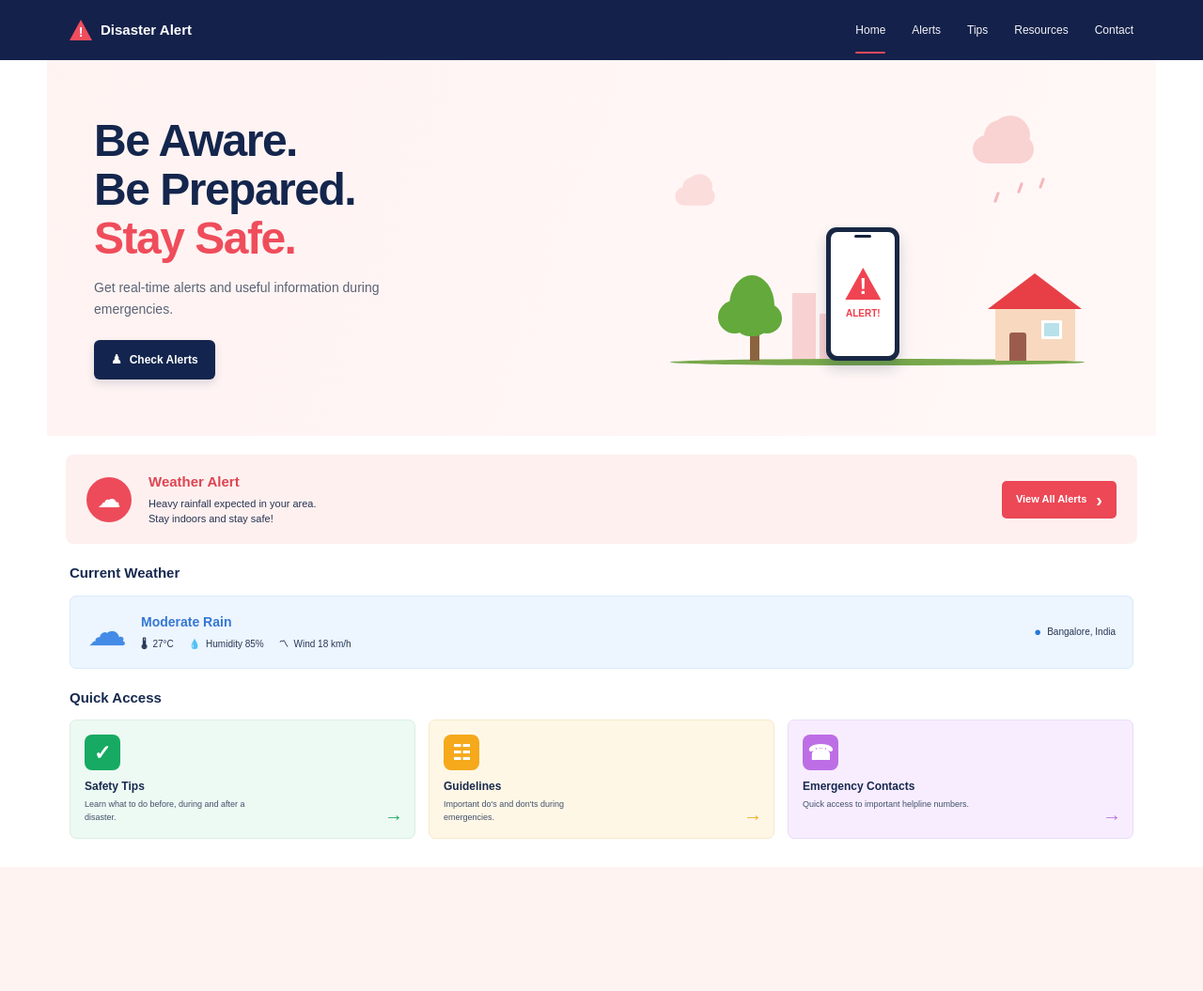
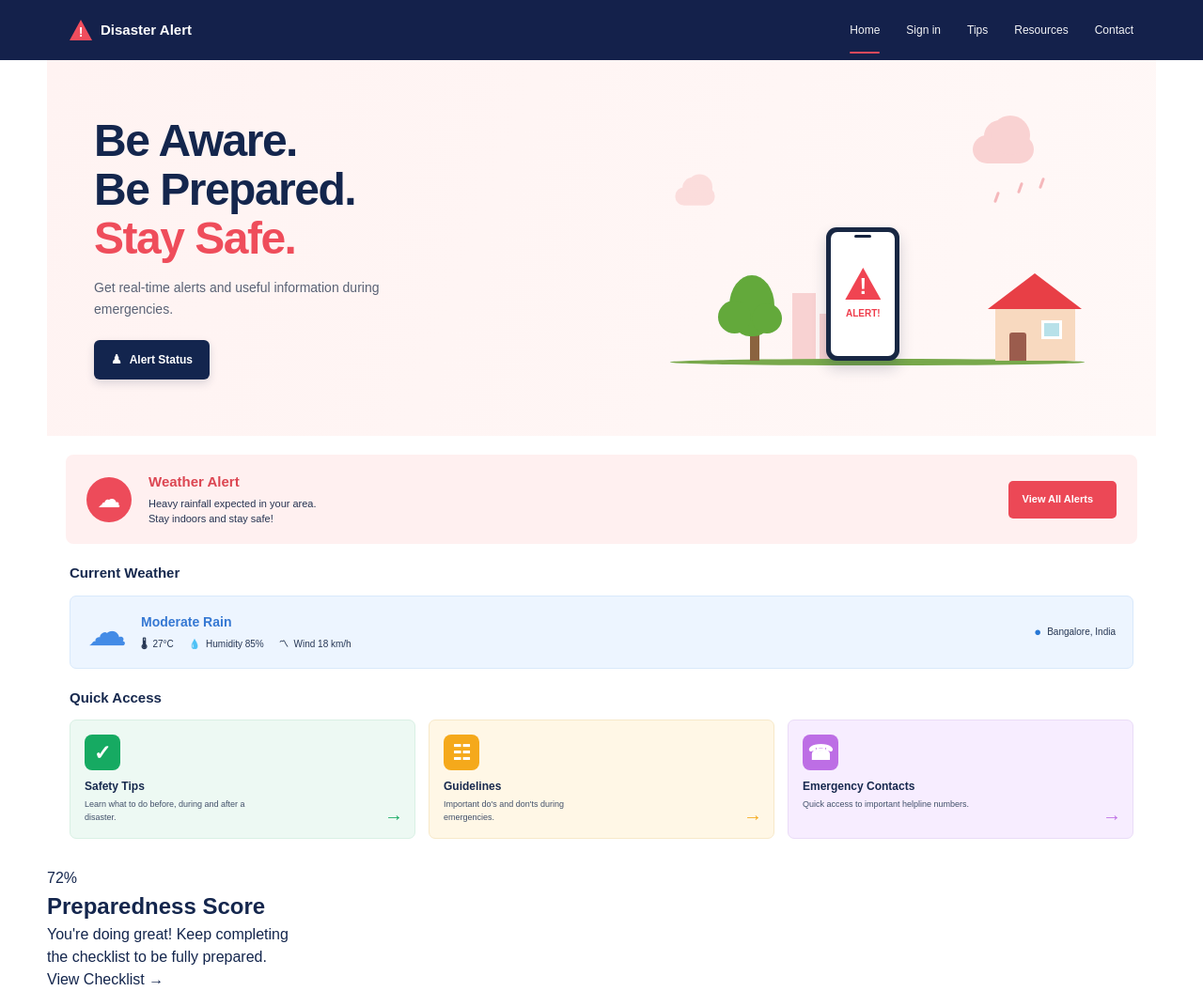
Before and after one commit to kakadraj7-del/DisasterSafe, a Flask app: page / in a window 1280 px wide. Shown: the whole page at 94% size. Before the commit the page ends 923 px from the top, so only its background shows below. Run offline with Flask 3, Linux system fonts and the light colour scheme.

Commit message:
update frontend

```diff
--- a/templates/index.html
+++ b/templates/index.html
@@ -51,7 +51,7 @@
                 </a>
 
                 <a href="#alerts">
-                    Alerts
+                    Sign in
                 </a>
 
                 <a href="#tips">
@@ -98,7 +98,7 @@
 
                 <a href="#alerts" class="primary-button">
                     <span class="button-icon">♟</span>
-                    Check Alerts
+                    Alert Status
                 </a>
 
             </div>
@@ -200,7 +200,7 @@
 
             <a href="#" class="alert-button">
                 View All Alerts
-                <span>›</span>
+                <span></span>
             </a>
 
         </section>
@@ -371,6 +371,53 @@
 
         </section>
 
+        <!-- =========================
+         PREPAREDNESS SCORE
+         ========================== -->
+
+        <section class="preparedness-section">
+
+            <div class="preparedness-score">
+
+                <div class="score-circle">
+
+                    <div class="score-circle-inner">
+                        <span>72%</span>
+                    </div>
+
+                </div>
+
+            </div>
+
+
+            <div class="preparedness-content">
+
+                <h2>
+                    Preparedness Score
+                </h2>
+
+                <p>
+                    You're doing great! Keep completing<br>
+                    the checklist to be fully prepared.
+                </p>
+
+            </div>
+
+
+            <a href="#checklist" class="checklist-button">
+
+                <span>
+                    View Checklist
+                </span>
+
+                <span class="checklist-arrow">
+                    →
+                </span>
+
+            </a>
+
+        </section>
+
 
         <!-- Empty anchors for future sections -->
         <section id="tips" class="future-anchor"></section>
```
